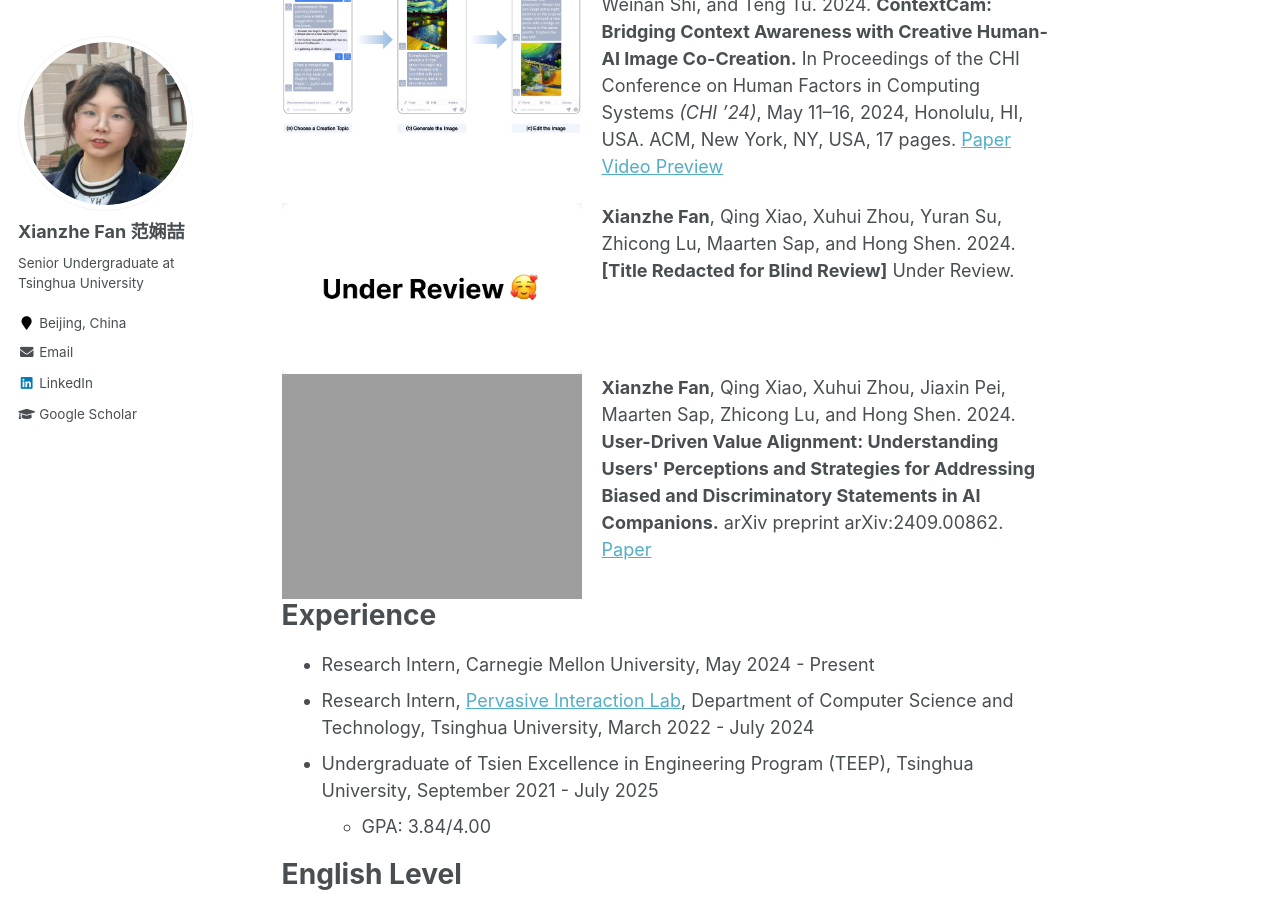
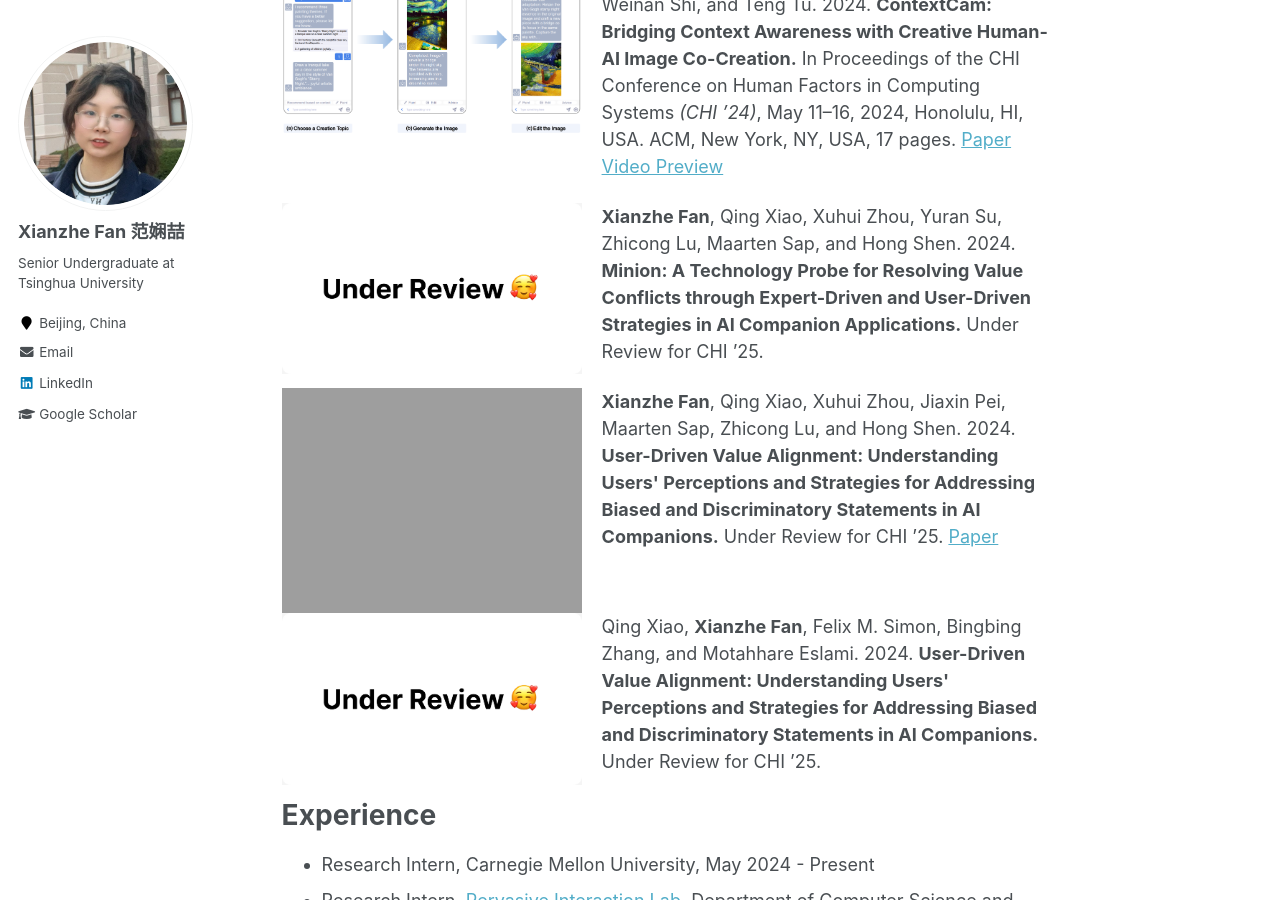
Before and after one commit to XianzheFan/XianzheFan.github.io, a Jekyll site: the page built from _pages/about.md, in a window 1280 px wide and 900 px high, scrolled down 896 px. Built offline with Jekyll 4.4.1, drawn with Linux system fonts in a browser that asks for light colours.

Commit message:
Add files via upload

```diff
--- a/_pages/about.md
+++ b/_pages/about.md
@@ -35,16 +35,21 @@ Publications / Preprints
 <div style="display: flex; align-items: flex-start; margin-bottom: 0px;">
   <img src="https://xianzhefan.github.io/images/under_review.png" alt="paper image" style="width: 300px; margin-right: 20px; margin-top: 0px;">
   <div>
-    <p><strong>Xianzhe Fan</strong>, Qing Xiao, Xuhui Zhou, Yuran Su, Zhicong Lu, Maarten Sap, and Hong Shen. 2024. <strong>[Title Redacted for Blind Review]</strong> Under Review.</p>
+    <p><strong>Xianzhe Fan</strong>, Qing Xiao, Xuhui Zhou, Yuran Su, Zhicong Lu, Maarten Sap, and Hong Shen. 2024. <strong>Minion: A Technology Probe for Resolving Value Conflicts through Expert-Driven and User-Driven Strategies in AI Companion Applications.</strong> Under Review for CHI ’25.</p>
   </div>
 </div>
 <div style="display: flex; align-items: flex-start; margin-bottom: 0px;">
   <img src="https://xianzhefan.github.io/images/user_driven.png" alt="paper image" style="width: 300px; margin-right: 20px; margin-top: 0px;">
   <div>
-    <p><strong>Xianzhe Fan</strong>, Qing Xiao, Xuhui Zhou, Jiaxin Pei, Maarten Sap, Zhicong Lu, and Hong Shen. 2024. <strong>User-Driven Value Alignment: Understanding Users' Perceptions and Strategies for Addressing Biased and Discriminatory Statements in AI Companions.</strong> arXiv preprint arXiv:2409.00862. <a href="https://arxiv.org/abs/2409.00862">Paper</a></p>
+    <p><strong>Xianzhe Fan</strong>, Qing Xiao, Xuhui Zhou, Jiaxin Pei, Maarten Sap, Zhicong Lu, and Hong Shen. 2024. <strong>User-Driven Value Alignment: Understanding Users' Perceptions and Strategies for Addressing Biased and Discriminatory Statements in AI Companions.</strong> Under Review for CHI ’25. <a href="https://arxiv.org/abs/2409.00862">Paper</a></p>
   </div>
 </div>
-
+<div style="display: flex; align-items: flex-start; margin-bottom: 0px;">
+  <img src="https://xianzhefan.github.io/images/under_review.png" alt="paper image" style="width: 300px; margin-right: 20px; margin-top: 0px;">
+  <div>
+    <p>Qing Xiao, <strong>Xianzhe Fan</strong>, Felix M. Simon, Bingbing Zhang, and Motahhare Eslami. 2024. <strong>User-Driven Value Alignment: Understanding Users' Perceptions and Strategies for Addressing Biased and Discriminatory Statements in AI Companions.</strong> Under Review for CHI ’25. </p>
+  </div>
+</div>
 
 Experience
 ======
```
